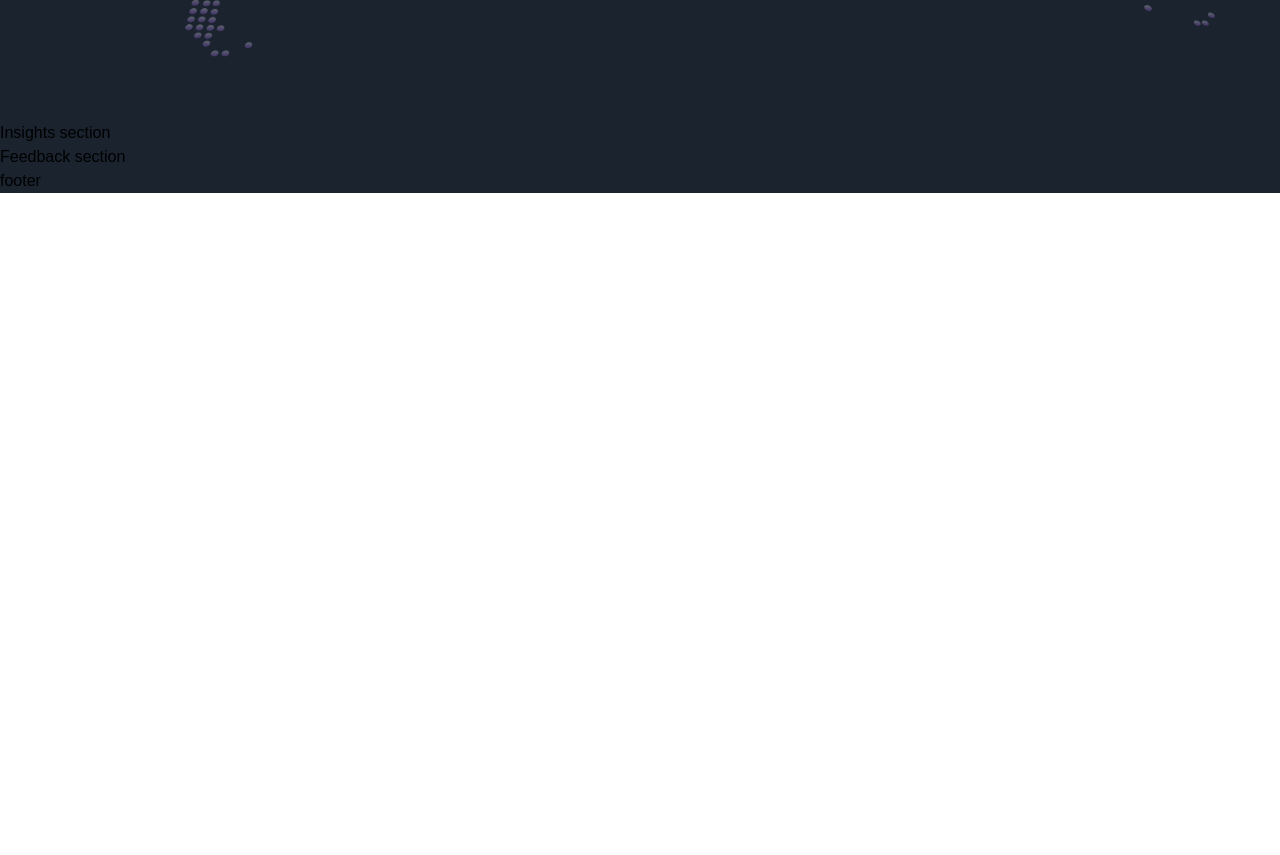
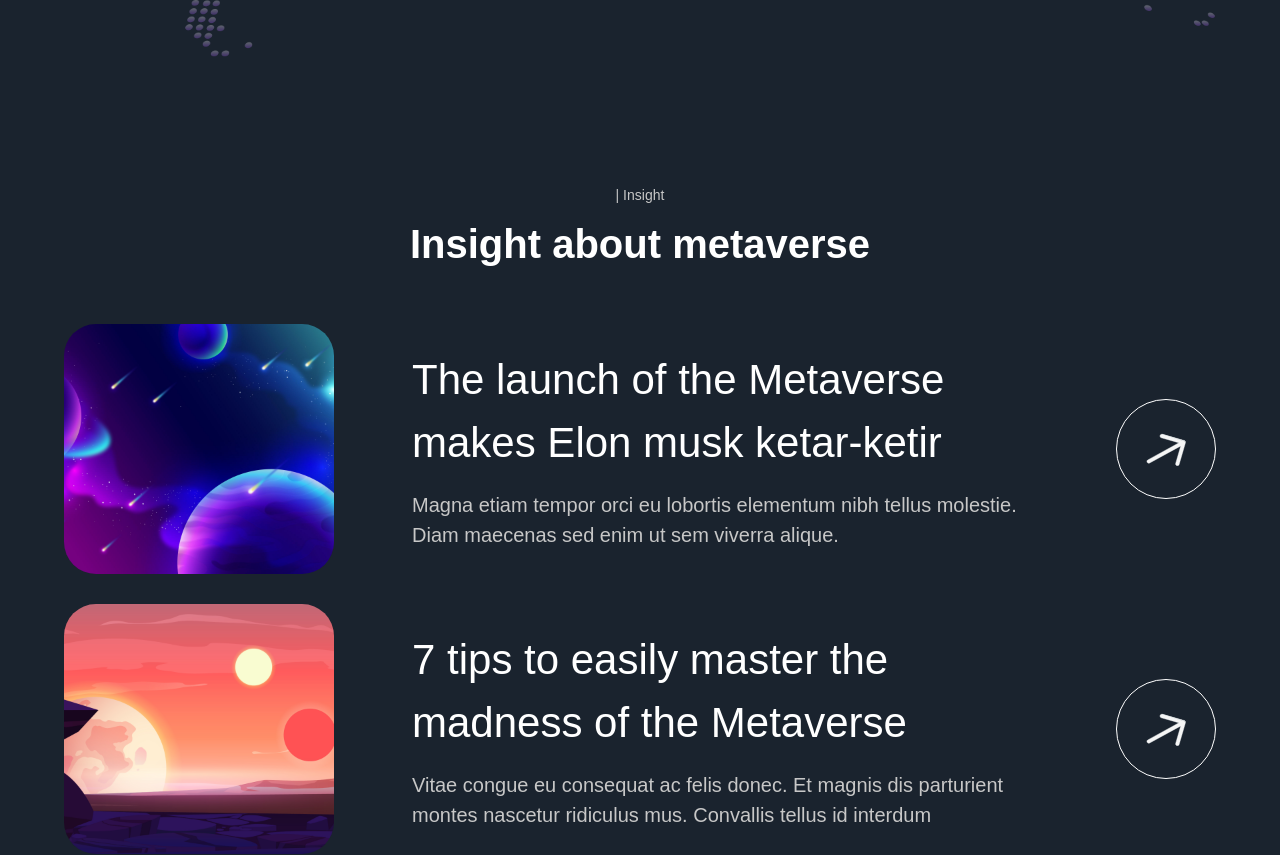
Before and after one commit to GavenDcosta/Metaversus_FramerMotionUIUX_NextJS, a Next.js app: page / in a window 1280 px wide. Shown: the part 4700-5555 px from the top of the page. Before the commit the page ends 4893 px from the top, so only its background shows below. Built offline with nearby package versions, Linux system fonts and the light colour scheme; a web font is replaced by a local one.

Commit message:
insight card and insights section

```diff
--- a/components/InsightCard.jsx
+++ b/components/InsightCard.jsx
@@ -1,9 +1,34 @@
 'use client';
 
-const InsightCard = () => (
-  <div>
-    Insight Card
-  </div>
+import { motion } from 'framer-motion'
+import { fadeIn } from '../utils/motion';
+
+const InsightCard = ({ imgUrl, title, subtitle, index }) => (
+  <motion.div
+    variant={fadeIn('up', 'spring', index * 0.5, 1)}
+    className="flex md:flex-row flex-col gap-4"
+  >
+    <img
+     src={imgUrl}
+     alt="planet-01"
+     className="md:w-[270px] w-full h-[250px] rounded-[32px] object-cover"
+    />
+
+    <div className="w-full flex justify-between items-center">
+      <div className="flex-1 flex flex-col md:ml-[62px] max-w-[650px]">
+         <h4 className="font-normal lg:text-[42px] text-[26px] text-white">{title}</h4>
+         <p className="mt-[16px] font-normal lg:text-[20px] text-[14px] text-secondary-white">{subtitle}</p>
+      </div>
+
+      <div className="lg:flex hidden items-center justify-center w-[100px] h-[100px] rounded-full bg-transparent border-[1px] border-white">
+        <img
+          src="arrow.svg"
+          alt="arrow"
+          className="w-[40%] h-[40%] object-contain"
+        />
+      </div>
+    </div>
+  </motion.div>
 );
 
 export default InsightCard;
--- a/sections/Insights.jsx
+++ b/sections/Insights.jsx
@@ -1,8 +1,34 @@
 'use client';
 
+import { motion } from 'framer-motion'
+import { TypingText, InsightCard, TitleText } from '../components';
+
+import styles from '../styles'
+import { staggerContainer } from '../utils/motion'
+import { insights } from '../constants'
+
+
 const Insights = () => (
-  <section>
-    Insights section
+  <section className={`${styles.paddings} relative z-10`}>
+    <motion.div
+      variants={staggerContainer}
+      initial="hidden"
+      whileInView="show"
+      viewport={{ once: false, amount: 0.25 }}
+      className={`${styles.innerWidth} mx-auto flex flex-col`}
+    >
+      <TypingText title="| Insight" textStyles="text-center" />
+      <TitleText title="Insight about metaverse" textStyles="text-center" />
+      <div className="mt-[50px] flex flex-col gap-[30px]">
+        {insights.map((insight, index) => (
+          <InsightCard
+            key={`insight-${index}`}
+            {...insight}
+            index={index + 1}
+          />
+        ))}
+      </div>
+    </motion.div>
   </section>
 );
 
```
